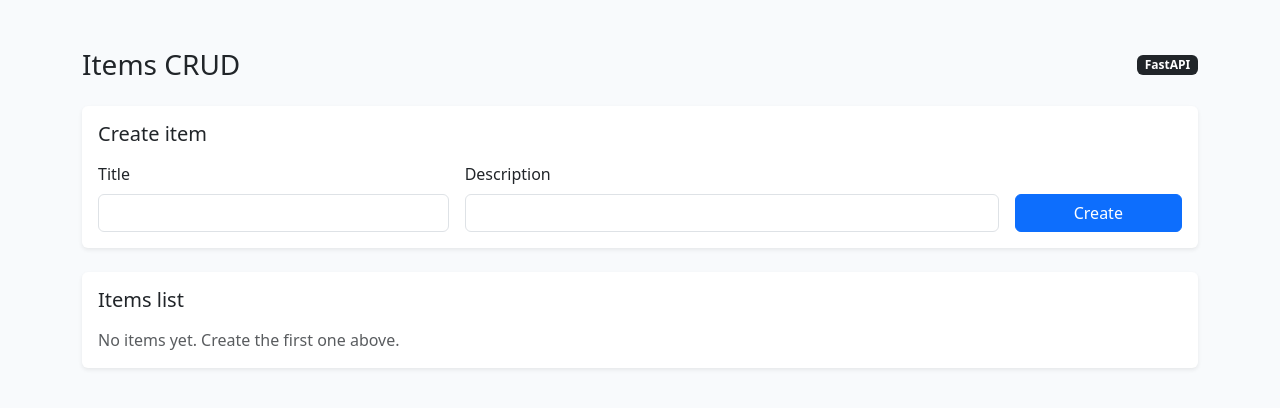
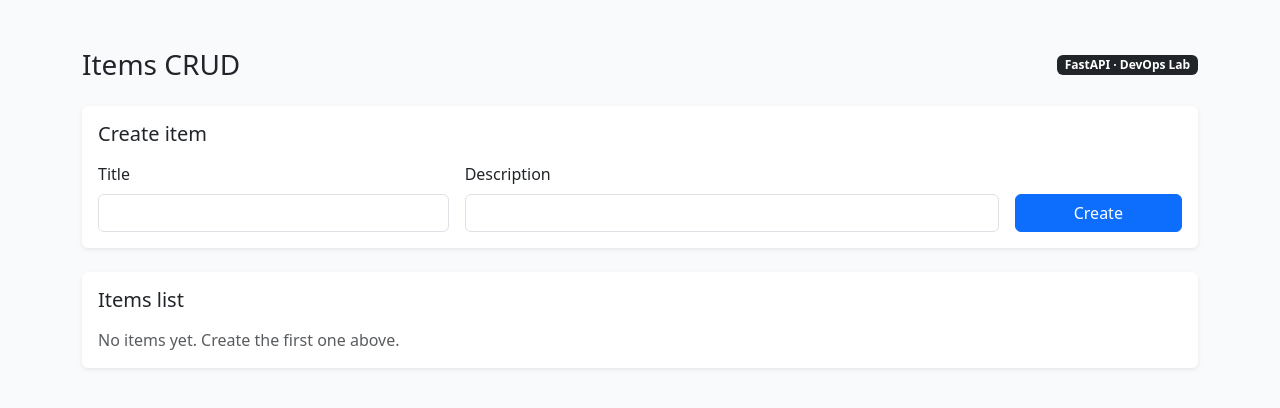
Before and after one commit to flaviopiccolo-boop/devops-lab-app, a FastAPI app: page / in a window 1280 px wide. Shown: the top 408 px of the page. Run offline with FastAPI, Linux system fonts and the light colour scheme; some libraries are stand-ins or nearby versions.

Commit message:
fix: update badge text to include 'DevOps Lab'

```diff
--- a/src/templates/index.html
+++ b/src/templates/index.html
@@ -14,7 +14,7 @@
     <main class="container py-5">
       <div class="d-flex align-items-center justify-content-between mb-4">
         <h1 class="h3 m-0">Items CRUD</h1>
-        <span class="badge text-bg-dark">FastAPI</span>
+        <span class="badge text-bg-dark">FastAPI · DevOps Lab</span>
       </div>
 
       <section class="card shadow-sm mb-4">
```
